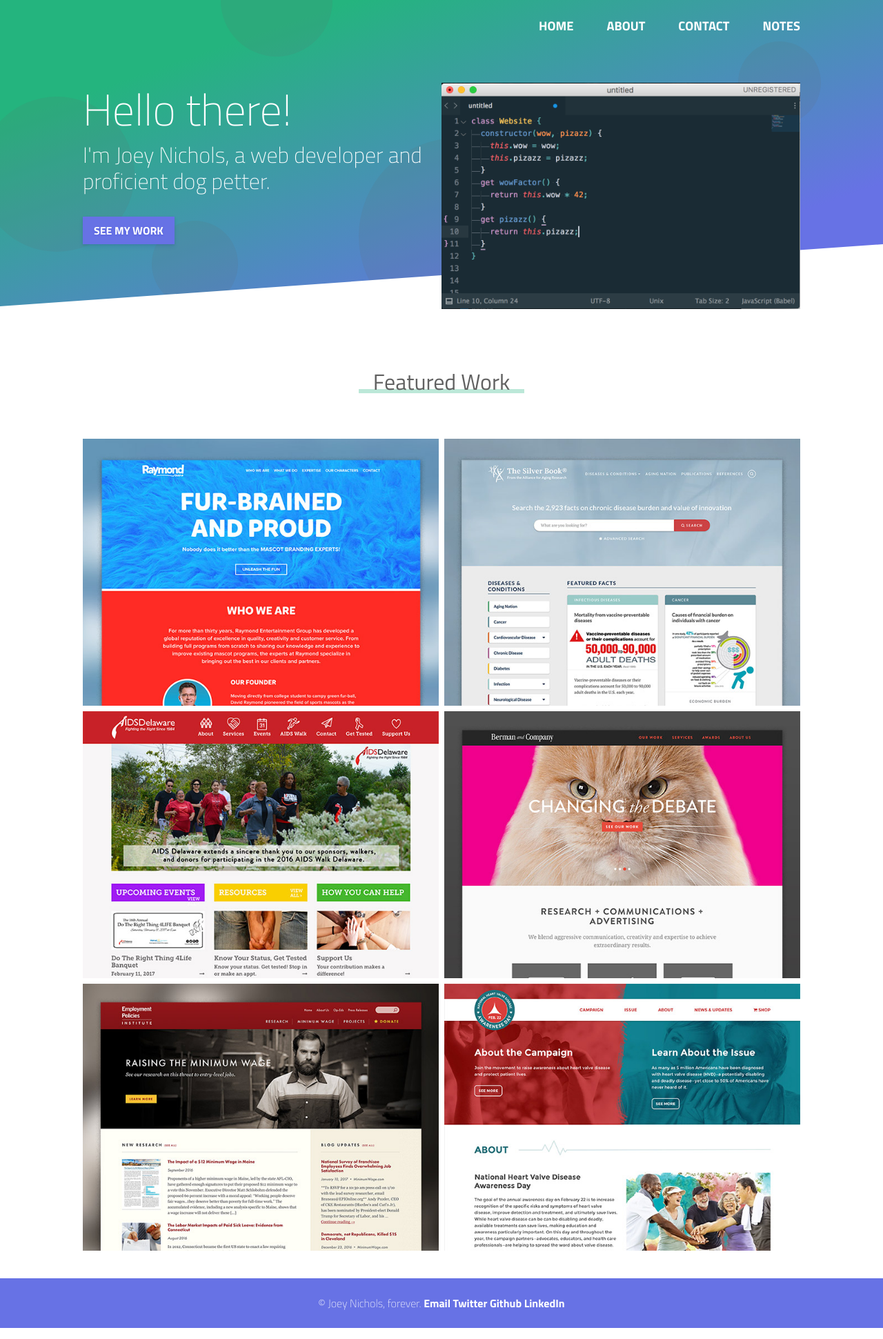
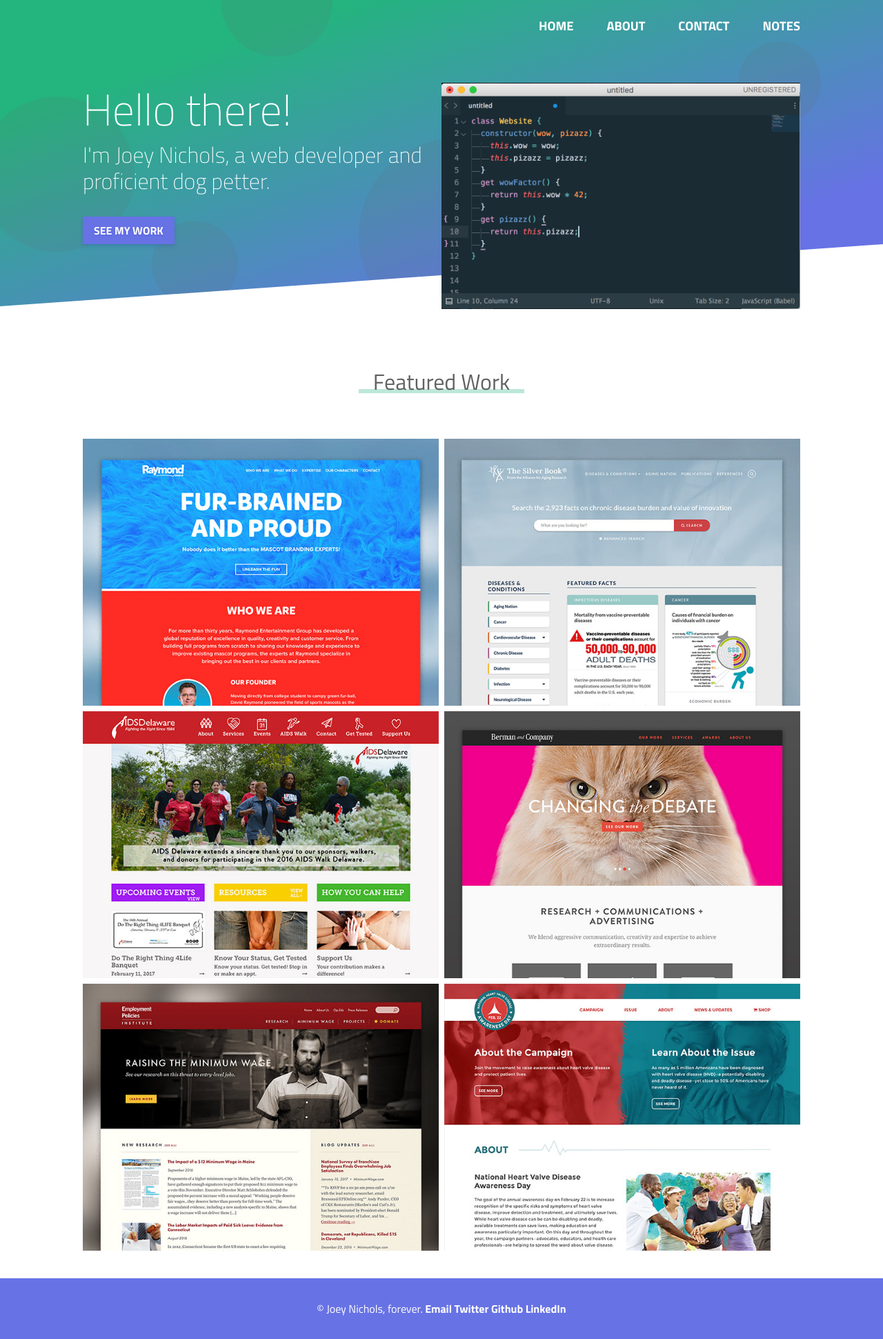
Before and after one commit to joeyquarters/joeyquarters.github.io, a Jekyll site: the page built from index.md, in a window 1280 px wide. Shown: the whole page at 69% size. Built offline with Jekyll 4.4.1, drawn with Linux system fonts in a browser that asks for light colours.

Commit message:
Fixed work transition delays and increased footer padding

```diff
--- a/assets/scss/_components.scss
+++ b/assets/scss/_components.scss
@@ -137,8 +137,9 @@
 .site-footer {
 	background: $brand-primary;
 	text-align: center;
-	padding: 1.5rem 0;
+	padding: 2rem 0;
 	color: white;
+	font-weight: 400;
 
 	a {
 		color: white;
@@ -206,6 +207,7 @@
 			figcaption {
 				opacity: 1;
 				transform: translateY(0);
+				transition-delay: 0.2s;
 			}
 		}
 	}
@@ -228,7 +230,6 @@
 		opacity: 0;
 		transform: translateY(-15px);
 		transition: all 0.4s;
-		transition-delay: 0.2s;
 	}
 }
 
```
